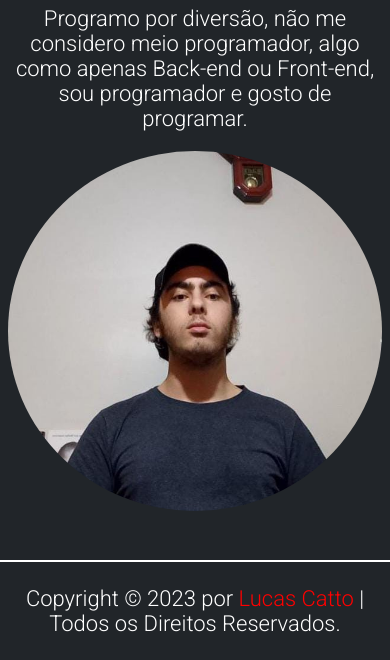
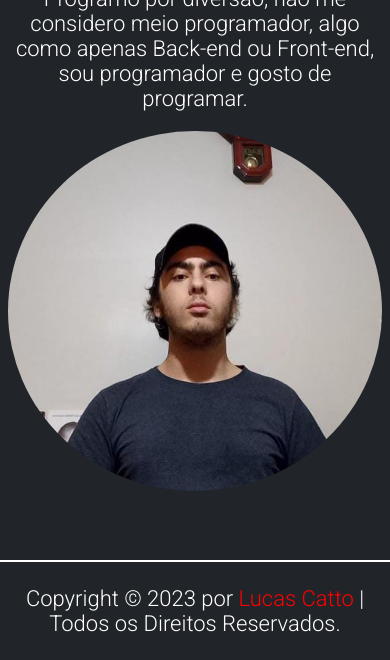
Before and after one commit to lucas-catto/lucas-catto.github.io, a plain HTML site: page index.html in a window 390 px wide. Shown: the part 414-1074 px from the top of the page. Drawn offline with Linux system fonts and the light colour scheme.

Commit message:
Testing.

```diff
--- a/style.css
+++ b/style.css
@@ -204,6 +204,7 @@ img {
 
 @media screen and (max-width: 1130px) {
     .container {
+        margin:         -40px 0 0 0;
         flex-direction: column;
         text-align:     center;
         padding:        0 8px;
```
